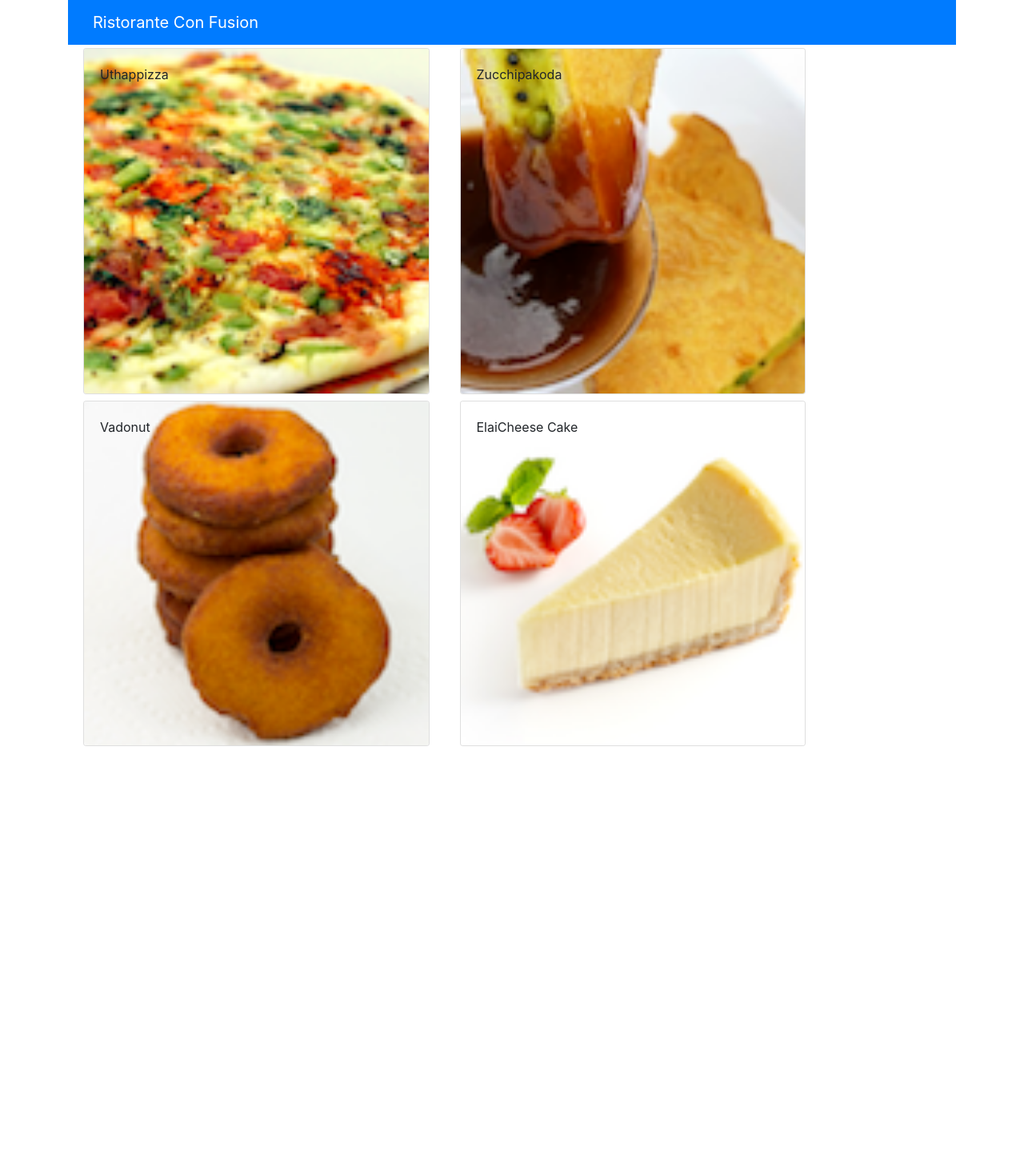
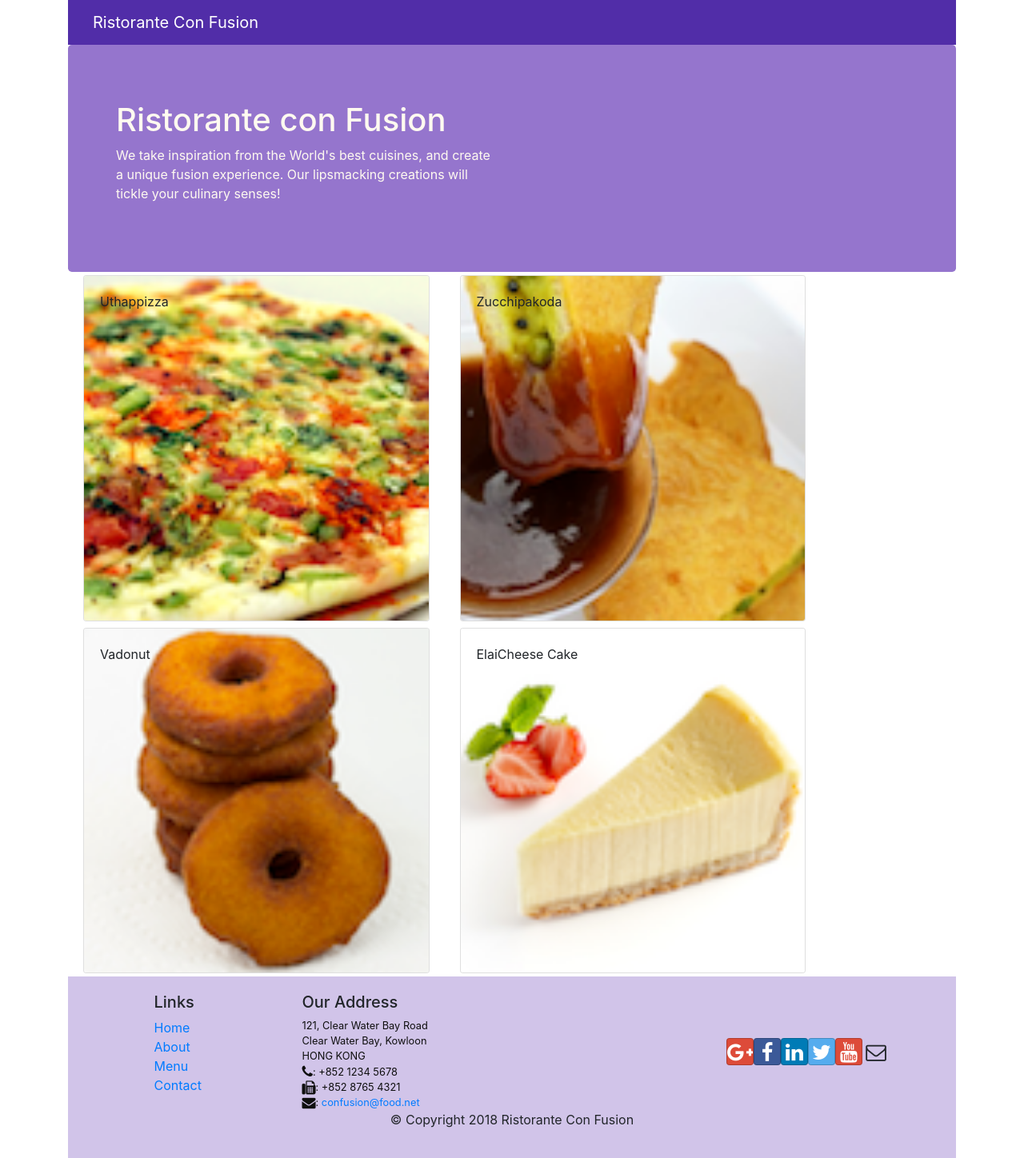
Before and after one commit to rumanstheddy/coursera-react-frontend, a React (Create React App) app: page / in a window 1280 px wide. Shown: the whole page at 80% size. Before the commit the page ends 937 px from the top, so only its background shows below. Built offline with nearby package versions, Linux system fonts and the light colour scheme.

Commit message:
Header and footer

```diff
--- a/package.json
+++ b/package.json
@@ -7,9 +7,12 @@
     "@testing-library/react": "^11.2.2",
     "@testing-library/user-event": "^12.6.0",
     "bootstrap": "^4.5.3",
+    "bootstrap-social": "^5.1.1",
+    "font-awesome": "^4.7.0",
     "react": "^17.0.1",
     "react-dom": "^17.0.1",
     "react-popper": "^2.2.4",
+    "react-router-dom": "^5.2.0",
     "react-scripts": "4.0.1",
     "reactstrap": "^8.8.1",
     "web-vitals": "^0.2.4"
--- /dev/null
+++ b/src/App.css
@@ -0,0 +1,33 @@
+.row-header {
+  margin: 0px auto;
+  padding: 0px auto;
+}
+
+.row-content {
+  margin: 0px auto;
+  padding: 50px 0px 50px 0px;
+  border-bottom: 1px ridge;
+  min-height: 400px;
+}
+
+.footer {
+  background-color: #d1c4e9;
+  margin: 0px auto;
+  padding: 20px 0px 20px 0px;
+}
+.jumbotron {
+  padding: 70px 30px 70px 30px;
+  margin: 0px auto;
+  background: #9575cd;
+  color: floralwhite;
+}
+
+address {
+  font-size: 80%;
+  margin: 0px;
+  color: #0f0f0f;
+}
+
+.navbar-dark {
+  background-color: #512da8;
+}
--- a/src/App.js
+++ b/src/App.js
@@ -1,5 +1,6 @@
 import React, { Component } from "react";
 import Main from "./components/MainComponent";
+import "./App.css";
 
 class App extends Component {
   render() {
--- a/src/components/DishdetailComponent.js
+++ b/src/components/DishdetailComponent.js
@@ -1,14 +1,7 @@
 import React, { Component } from "react";
 import { Card, CardImg, CardText, CardBody, CardTitle } from "reactstrap";
 
-export default class DishDetail extends Component {
-  constructor(props) {
-    super(props);
-
-    this.state = {};
-  }
-
-  renderDish(dish) {
+function RenderDish({ dish }) {
   return (
     <Card>
       <CardImg top src={dish.image} alt={dish.name} />
@@ -20,7 +13,7 @@
   );
 }
 
-  renderComments(comments) {
+function RenderComments({ comments }) {
   const c = comments.map((comment) => {
     return (
       <div>
@@ -39,21 +32,21 @@
   return <div>{c}</div>;
 }
 
-  render() {
-    let props = this.props;
+const DishDetail = (props) => {
   return props.dish != null ? (
     <div className="row">
       <div className="col-12 col-md-5 m-1">
         {console.log("props:", props)}
-          {this.renderDish(props.dish)}
+        <RenderDish dish={props.dish} />
       </div>
       <div className="col-12 col-md-5 m-1">
         <h4>Comments</h4>
-          {this.renderComments(props.dish.comments)}
+        <RenderComments comments={props.dish.comments} />
       </div>
     </div>
   ) : (
     <div></div>
   );
-  }
-}
+};
+
+export default DishDetail;
--- /dev/null
+++ b/src/components/FooterComponent.js
@@ -0,0 +1,90 @@
+import React from "react";
+
+function Footer(props) {
+  return (
+    <div className="footer">
+      <div className="container">
+        <div className="row justify-content-center">
+          <div className="col-4 offset-1 col-sm-2">
+            <h5>Links</h5>
+            <ul className="list-unstyled">
+              <li>
+                <a href="#">Home</a>
+              </li>
+              <li>
+                <a href="#">About</a>
+              </li>
+              <li>
+                <a href="#">Menu</a>
+              </li>
+              <li>
+                <a href="contactus.html">Contact</a>
+              </li>
+            </ul>
+          </div>
+          <div className="col-7 col-sm-5">
+            <h5>Our Address</h5>
+            <address>
+              121, Clear Water Bay Road
+              <br />
+              Clear Water Bay, Kowloon
+              <br />
+              HONG KONG
+              <br />
+              <i className="fa fa-phone fa-lg"></i>: +852 1234 5678
+              <br />
+              <i className="fa fa-fax fa-lg"></i>: +852 8765 4321
+              <br />
+              <i className="fa fa-envelope fa-lg"></i>:{" "}
+              <a href="mailto:confusion@food.net">confusion@food.net</a>
+            </address>
+          </div>
+          <div className="col-12 col-sm-4 align-self-center">
+            <div className="text-center">
+              <a
+                className="btn btn-social-icon btn-google"
+                href="http://google.com/+"
+              >
+                <i className="fa fa-google-plus"></i>
+              </a>
+              <a
+                className="btn btn-social-icon btn-facebook"
+                href="http://www.facebook.com/profile.php?id="
+              >
+                <i className="fa fa-facebook"></i>
+              </a>
+              <a
+                className="btn btn-social-icon btn-linkedin"
+                href="http://www.linkedin.com/in/"
+              >
+                <i className="fa fa-linkedin"></i>
+              </a>
+              <a
+                className="btn btn-social-icon btn-twitter"
+                href="http://twitter.com/"
+              >
+                <i className="fa fa-twitter"></i>
+              </a>
+              <a
+                className="btn btn-social-icon btn-google"
+                href="http://youtube.com/"
+              >
+                <i className="fa fa-youtube"></i>
+              </a>
+              <a className="btn btn-social-icon" href="mailto:">
+                <i className="fa fa-envelope-o"></i>
+              </a>
+            </div>
+          </div>
+        </div>
+        <div className="row justify-content-center">
+          <div className="col-auto">
+            <p>© Copyright 2018 Ristorante Con Fusion</p>
+          </div>
+        </div>
+      </div>
+    </div>
+  );
+}
+
+export default Footer;
--- /dev/null
+++ b/src/components/HeaderComponent.js
@@ -0,0 +1,32 @@
+import React, { Component } from "react";
+import { Navbar, NavbarBrand, Jumbotron } from "reactstrap";
+
+class Header extends Component {
+  render() {
+    return (
+      <React.Fragment>
+        <Navbar dark>
+          <div className="container">
+            <NavbarBrand href="/">Ristorante Con Fusion</NavbarBrand>
+          </div>
+        </Navbar>
+        <Jumbotron>
+          <div className="container">
+            <div className="row row-header">
+              <div className="col-12 col-sm-6">
+                <h1>Ristorante con Fusion</h1>
+                <p>
+                  We take inspiration from the World's best cuisines, and create
+                  a unique fusion experience. Our lipsmacking creations will
+                  tickle your culinary senses!
+                </p>
+              </div>
+            </div>
+          </div>
+        </Jumbotron>
+      </React.Fragment>
+    );
+  }
+}
+
+export default Header;
--- a/src/components/MainComponent.js
+++ b/src/components/MainComponent.js
@@ -1,8 +1,9 @@
 import React, { Component } from "react";
-import { Navbar, NavbarBrand } from "reactstrap";
 import Menu from "./MenuComponent";
 import DishDetail from "./DishdetailComponent";
 import { DISHES } from "../shared/dishes";
+import Header from "./HeaderComponent";
+import Footer from "./FooterComponent";
 
 class Main extends Component {
   constructor(props) {
@@ -20,11 +21,7 @@
   render() {
     return (
       <div className="container">
-        <Navbar dark color="primary">
-          <div className="container">
-            <NavbarBrand href="/">Ristorante Con Fusion</NavbarBrand>
-          </div>
-        </Navbar>
+        <Header />
         <Menu
           dishes={this.state.dishes}
           onClick={(dishId) => this.onDishSelect(dishId)}
@@ -36,6 +33,7 @@
             )[0]
           }
         />
+        <Footer />
       </div>
     );
   }
--- a/src/components/MenuComponent.js
+++ b/src/components/MenuComponent.js
@@ -1,27 +1,22 @@
-import React, { Component } from "react";
+import React from "react";
 import { Card, CardImg, CardImgOverlay, CardTitle } from "reactstrap";
 
-class Menu extends Component {
-  constructor(props) {
-    super(props);
-
-    this.state = {};
-  }
-
-  onDishSelect(dish) {
-    this.setState({ selectedDish: dish });
-  }
-
-  render() {
-    const menu = this.props.dishes.map((dish) => {
+function RenderMenuItem({ dish, onClick }) {
   return (
-        <div className="col-12 col-md-5 m-1">
-          <Card key={dish.id} onClick={() => this.props.onClick(dish.id)}>
+    <Card onClick={() => onClick(dish.id)}>
       <CardImg width="100%" src={dish.image} alt={dish.name} />
       <CardImgOverlay>
         <CardTitle>{dish.name}</CardTitle>
       </CardImgOverlay>
     </Card>
+  );
+}
+
+const Menu = (props) => {
+  const menu = props.dishes.map((dish) => {
+    return (
+      <div className="col-12 col-md-5 m-1" key={dish.id}>
+        <RenderMenuItem dish={dish} onClick={props.onClick} />
       </div>
     );
   });
@@ -31,7 +26,6 @@
       <div className="row">{menu}</div>
     </div>
   );
-  }
-}
+};
 
 export default Menu;
```
Also changed, not shown: src/index.js (+9 -7 lines), 2 other files (tests, documents, lock files or other folders). Lines whose indentation alone changed are shown as unchanged.
